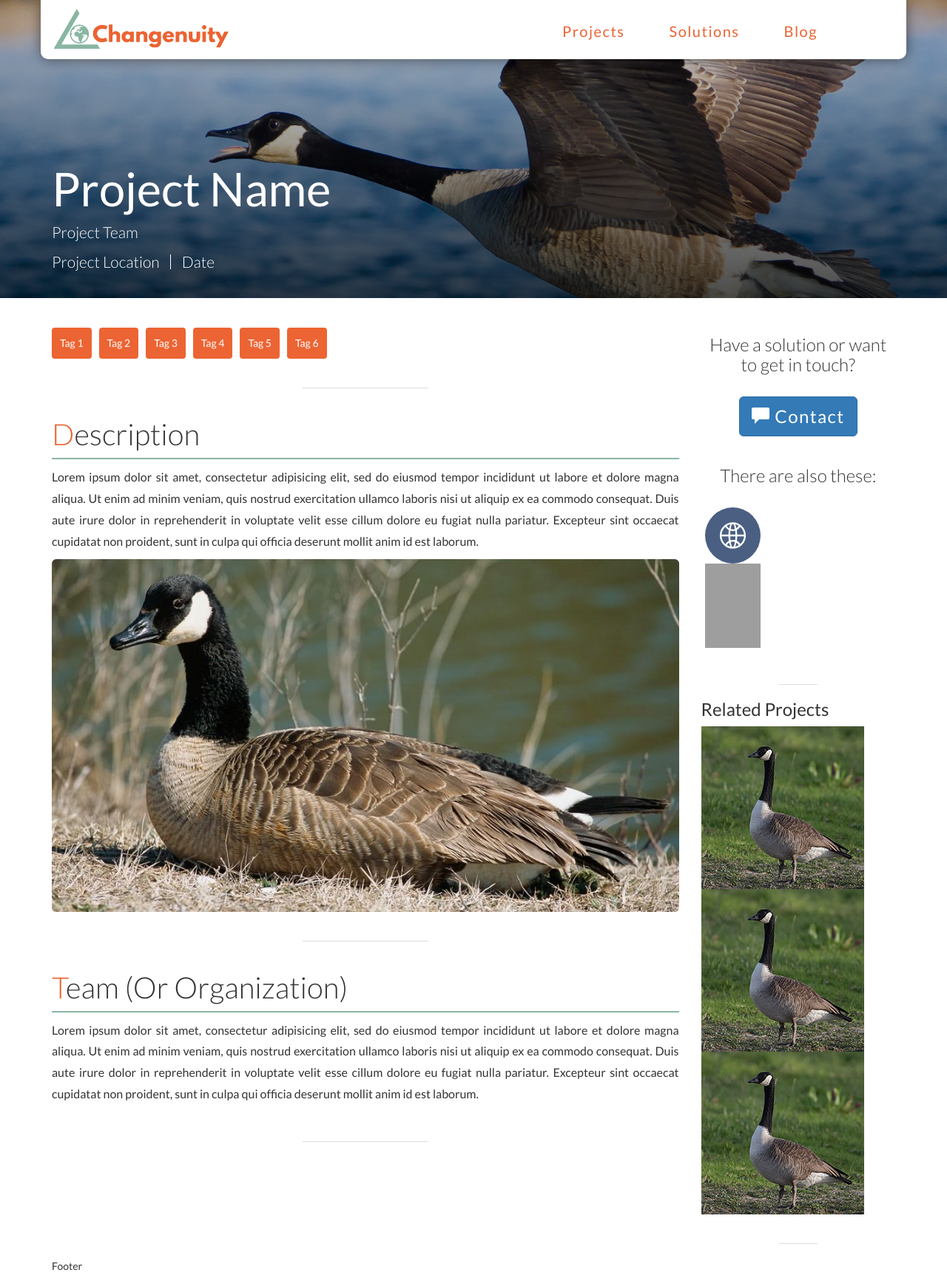
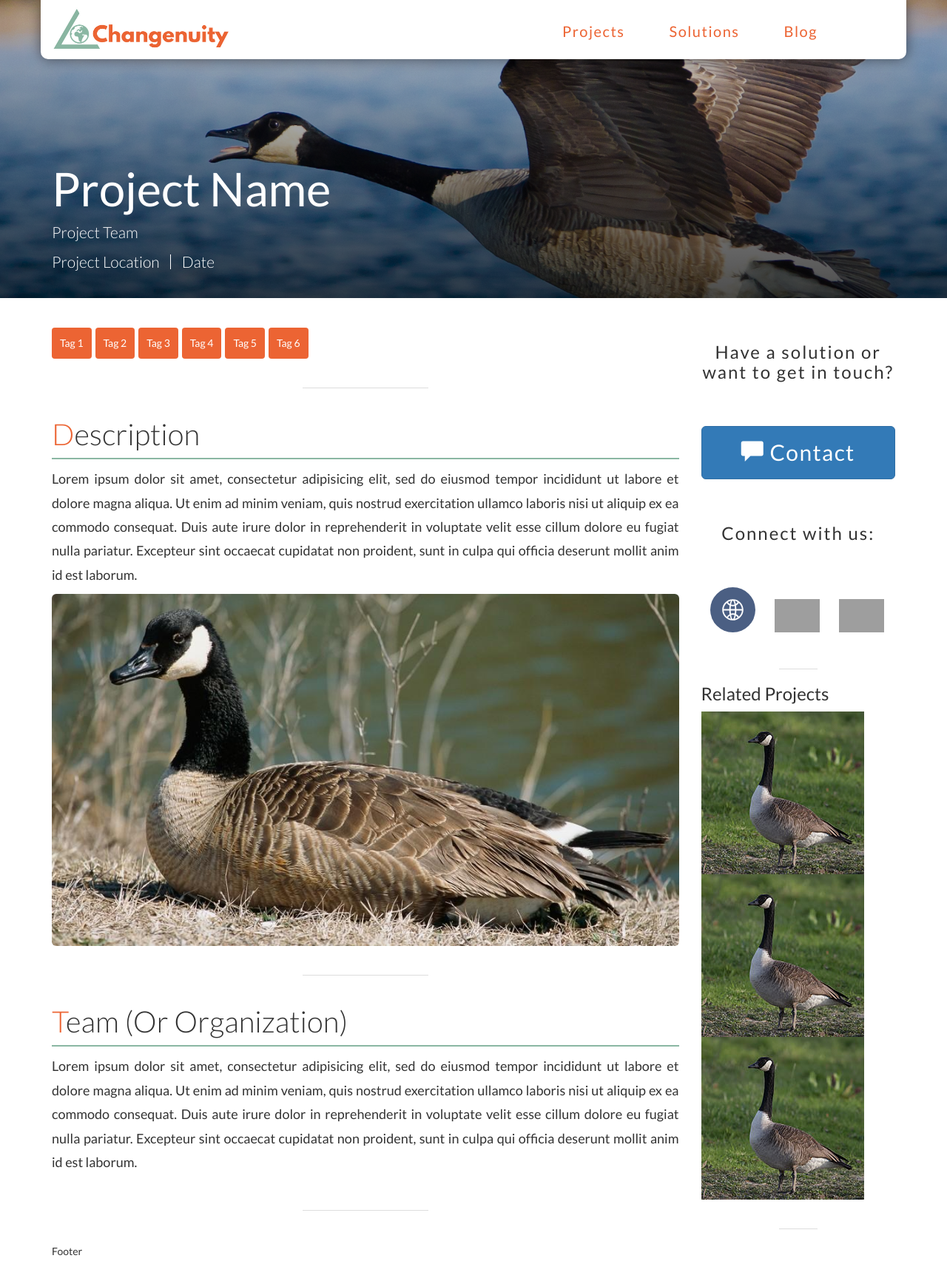
Before and after one commit to Changenuity/Changenuity, a PHP site: page /front-end/project-pages/mockup.html in a window 1280 px wide. Shown: the whole page at 74% size. After the commit the page ends 1697 px from the top, so only its background shows below. Run offline with PHP 8.4, Linux system fonts and the light colour scheme; some libraries are stand-ins or nearby versions; grey boxes are pictures that could not be loaded.

Commit message:
Final commit for sat

```diff
--- a/front-end/project-pages/mockup.html
+++ b/front-end/project-pages/mockup.html
@@ -99,19 +99,19 @@
                 <span class="glyphicon glyphicon-comment" aria-hidden="true"></span>
                 Contact</button>
             </div>
-            <h4 class="list-header text-center">There are also these:</h4>
+            <h4 class="list-header text-center">Connect with us:</h4>
             <ul id="social-media-links" class="list-inline">
-              <li><a href="#">
+              <li class="connect-link"><a href="#">
                 <span class="sr-only">Website</span>
-                <img class="img-responsive social-icon" src="website.svg" />
+                <img class="img-responsive" src="website.svg" alt="website-icon"/>
               </a></li>
-              <li><a href="#">
+              <li class="connect-link"><a href="#">
                 <span class="sr-only">Facebook</span>
-                <img class="img-responsive social-icon" src="facebook.svg" />
+                <img class="img-responsive" src="facebook.svg" alt="facebook-icon"/>
               </a></li>
-              <li><a href="#">
+              <li class="connect-link"><a href="#">
                 <span class="sr-only">Twitter</span>
-                <img class="img-responsive social-icon" src="twitter.svg" />
+                <img class="img-responsive" src="twitter.svg" alt="twitter-icon"/>
               </a></li>
             </ul>
           </article>
--- a/front-end/project-pages/styles.css
+++ b/front-end/project-pages/styles.css
@@ -125,7 +125,7 @@ body {
 }
 
 #tags li {
-  margin-right: 10px;
+  margin-right: 5px;
   margin-top: 10px;
 }
 
@@ -170,7 +170,7 @@ article:before {
 }
 
 article p {
-  font-size: 16px;
+  font-size: 18px;
   line-height: 1.8;
   text-align: justify;
 }
@@ -180,24 +180,34 @@ article p {
 ============================================ */
 
 #sidebar-section h4 {
-  padding: 20px 0;
+  padding: 30px 0;
   font-size: 24px;
-  font-weight: 300;
+  /*font-weight: 300;*/
+  letter-spacing: 2;
+  margin-bottom: 30px;
 }
 
 #contact-btn {
   letter-spacing: 1.4;
-  font-size: 24px;
-  margin-bottom: 20px;
+  font-size: 30px;
+  margin-bottom: 30px;
+  width: 100%;
+  padding: 15px 0;
 }
 
 #social-media-links {
   font-size: 0;
+  text-align: justify;
 }
 
-.social-icon {
-  display: inline-block;
-  width: 30%;
+.connect-link {
+  width: 27%;
+  margin-left: 3%;
+  margin-right: 3%;
+}
+
+.connnect-link img {
+  width: 100%;
   height: auto;
 }
 
```
